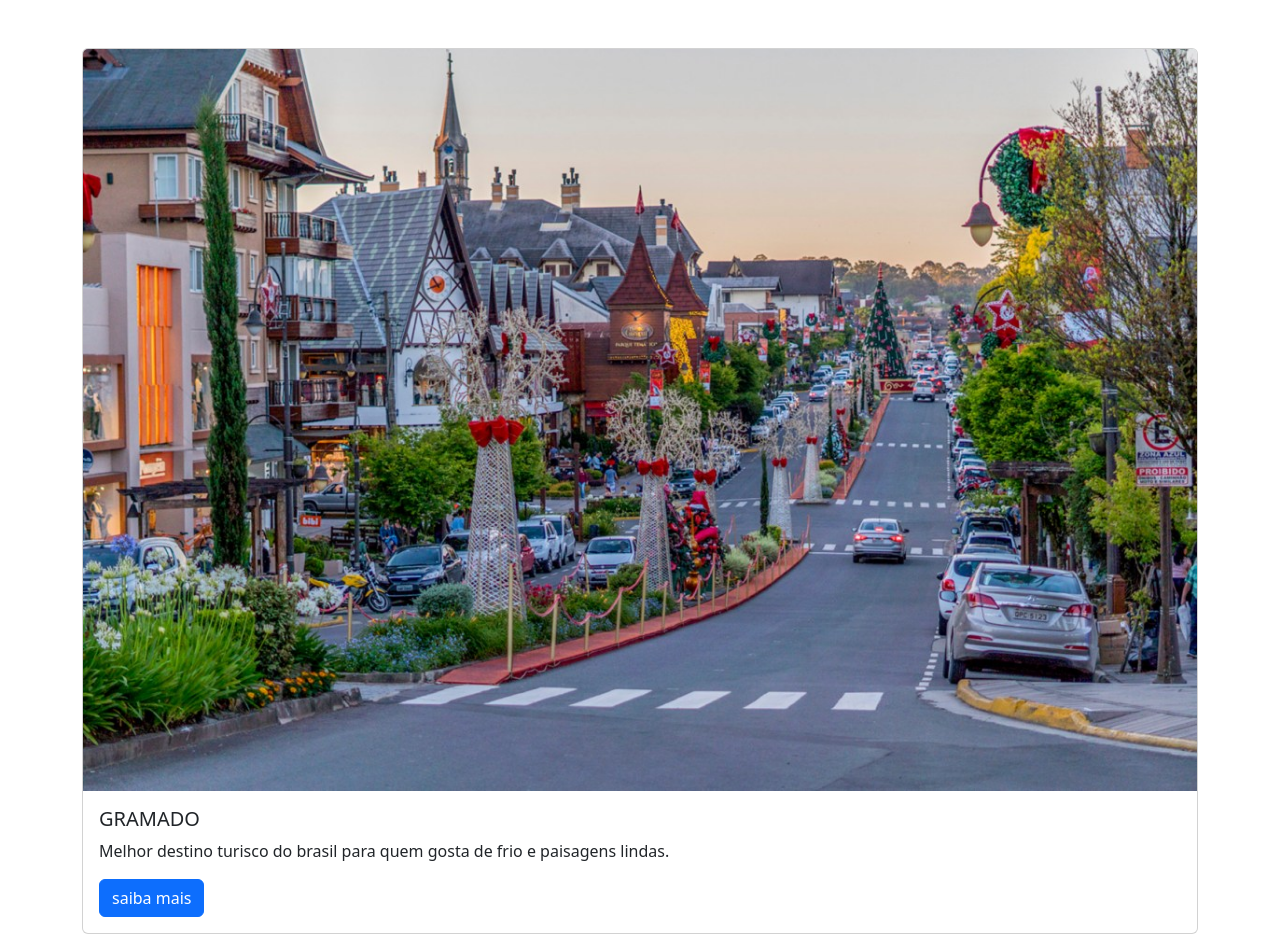
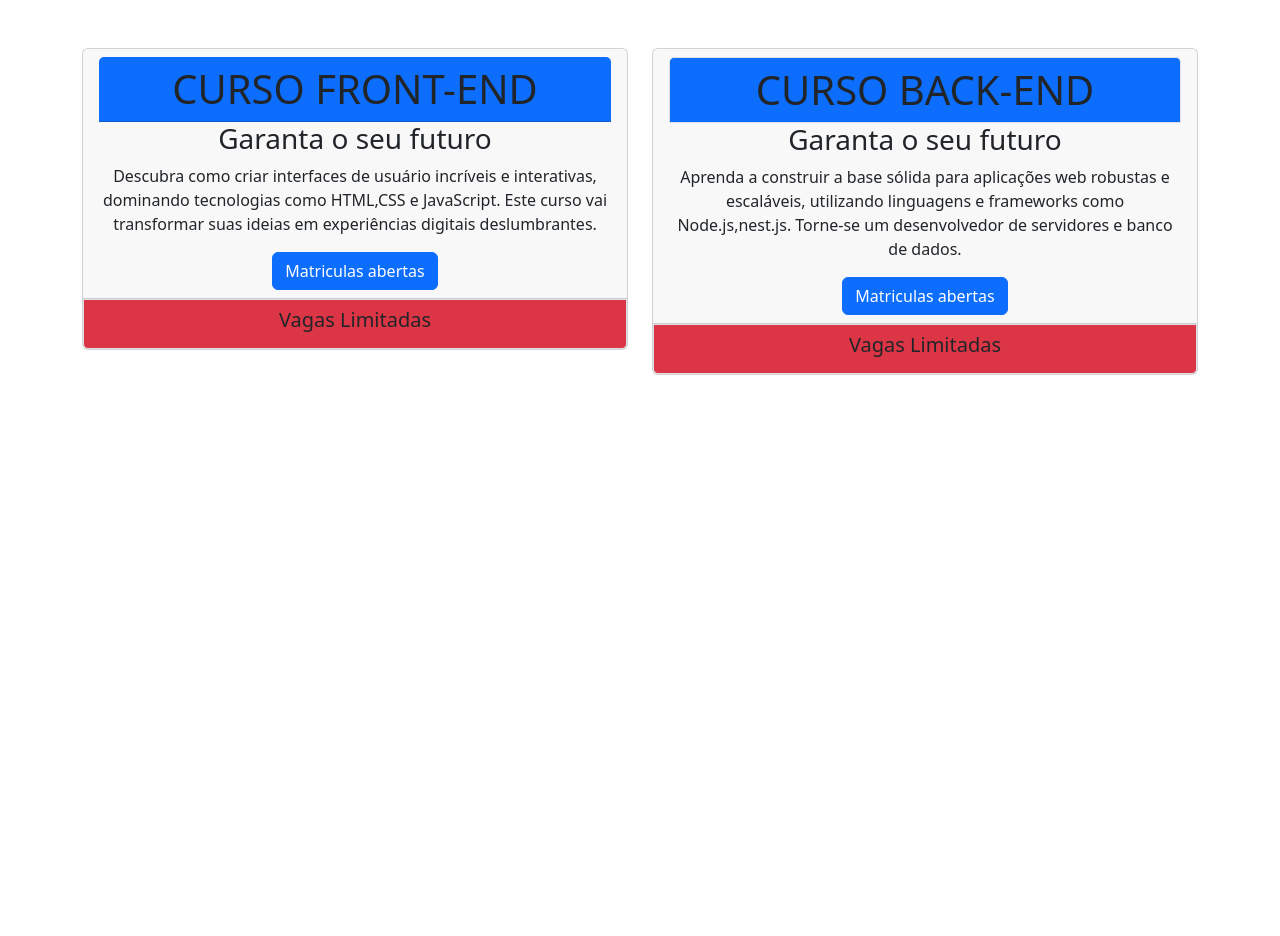
Before and after one commit to everton365/desafio-bootstrap, a plain HTML site: page index.html in a window 1280 px wide. After the commit the page ends 800 px from the top, so only its background shows below. Drawn offline with nearby package versions, Linux system fonts and the light colour scheme.

Commit message:
first commit

```diff
--- a/index.html
+++ b/index.html
@@ -1,26 +1,64 @@
 <!DOCTYPE html>
 <html lang="en">
   <head>
-    <meta charset="UTF-8">
-    <meta name="viewport" content="width=device-width, initial-scale=1.0">
+    <meta charset="UTF-8" />
+    <meta name="viewport" content="width=device-width, initial-scale=1.0" />
     <title>Document</title>
-    <link href="https://cdn.jsdelivr.net/npm/bootstrap@5.3.3/dist/css/bootstrap.min.css" rel="stylesheet" integrity="sha384-QWTKZyjpPEjISv5WaRU9OFeRpok6YctnYmDr5pNlyT2bRjXh0JMhjY6hW+ALEwIH" crossorigin="anonymous">
+    <link
+      href="https://cdn.jsdelivr.net/npm/bootstrap@5.3.3/dist/css/bootstrap.min.css"
+      rel="stylesheet"
+      integrity="sha384-QWTKZyjpPEjISv5WaRU9OFeRpok6YctnYmDr5pNlyT2bRjXh0JMhjY6hW+ALEwIH"
+      crossorigin="anonymous"
+    />
   </head>
-<body>
-    <div class="container my-5">
+  <body  class="container text-center " >
+
       <div class="row">
         <div class="col">
-        <div class="card">
-        <img src="./image/R.jpeg" class="card-img-top" alt="...">
-        <div class="card-body">
-          <h5 class="card-title">GRAMADO</h5>
-          <p class="card-text">Melhor destino turisco do brasil para quem gosta de frio e paisagens lindas.</p>
-          <a href="#" class="btn btn-primary">saiba mais</a>
+          <div class="card mt-5">
+            <div class="card-header">
+              <h1 class="card-header bg-primary">CURSO FRONT-END</h1>
+              <h3>Garanta o seu futuro</h3>
+              <p class="card-text">
+                Descubra como criar interfaces de usuário incríveis e interativas,
+                dominando tecnologias como HTML,CSS e JavaScript.
+                 Este curso vai transformar suas ideias em experiências digitais deslumbrantes.
+              </p>
+              <a href="#" class="btn btn-primary">Matriculas abertas</a>
+
+            </div>
+             <div class="card-footer border bg-danger">
+            <h5>Vagas Limitadas</h5>
+          </div>
+          </div>
+
+        </div>
+              <div class="col">
+                <div class="card mt-5">
+                  <div class="card-header">
+                    <h1 class="card-header border bg-primary">CURSO BACK-END</h1>
+                    <h3>Garanta o seu futuro</h3>
+                    <p class="card-text">
+                      Aprenda a construir a base sólida para aplicações web robustas e escaláveis,
+                      utilizando linguagens e frameworks como Node.js,nest.js.
+                       Torne-se um desenvolvedor de servidores e banco de dados.
+                    </p>
+                    <a href="#" class="btn btn-primary">Matriculas abertas</a>
+              </div>
+              <div class="card-footer border bg-danger">
+                <h5>Vagas Limitadas</h5>
               </div>
             </div>
           </div>
         </div>
-    <script src="https://cdn.jsdelivr.net/npm/bootstrap@5.3.3/dist/js/bootstrap.bundle.min.js"
-    integrity="sha384-YvpcrYf0tY3lHB60NNkmXc5s9fDVZLESaAA55NDzOxhy9GkcIdslK1eN7N6jIeHz" crossorigin="anonymous"></script>
+      </div>
+
+
+
+    <script
+      src="https://cdn.jsdelivr.net/npm/bootstrap@5.3.3/dist/js/bootstrap.bundle.min.js"
+      integrity="sha384-YvpcrYf0tY3lHB60NNkmXc5s9fDVZLESaAA55NDzOxhy9GkcIdslK1eN7N6jIeHz"
+      crossorigin="anonymous"
+    ></script>
   </body>
 </html>
```
Lines whose indentation alone changed are shown as unchanged.
